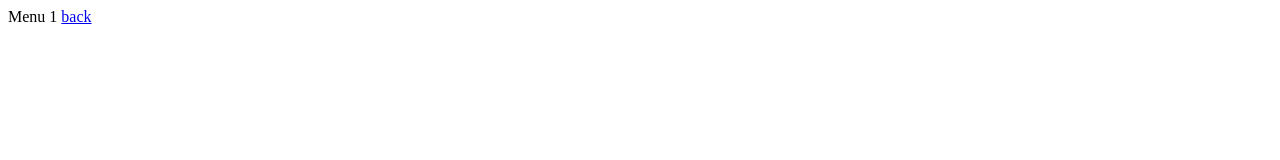
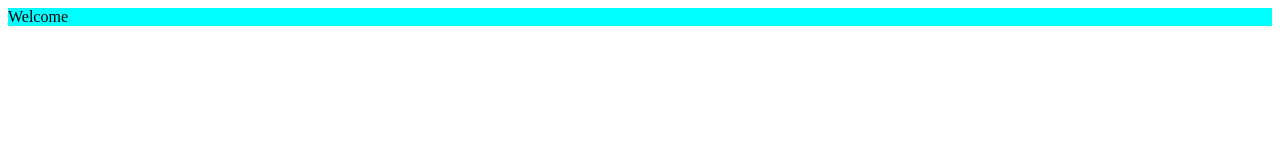
Before and after one commit to mkaanilhan/IT537, a plain HTML site: page menu.html in a window 1280 px wide. Drawn offline with Linux system fonts and the light colour scheme.

Commit message:
31.05 basic selectors

```diff
--- a/menu.html
+++ b/menu.html
@@ -5,13 +5,49 @@
     <meta charset="UTF-8">
     <meta name="viewport" content="width=device-width, initial-scale=1.0">
     <title>Document</title>
+
+    <style>
+        /*
+        öncelik sırası::after
+        inline styling
+        id selector
+        class selector
+        tag selector
+
+        */
+
+        /*
+
+        inline styling
+        head-> style tag'i
+        dış .css dosyası
+
+        */
+
+        /* tag selector */
+        section {
+            background-color: green;
+        }
+
+        /* id selector */
+        #container-id {
+            background-color: red;
+        }
+
+        /* class selector */
+        .container {
+
+            background-color: blue;
+
+        }
+    </style>
 </head>
 
 <body>
 
-    Menu 1
-
-    <a href="/index.html">back</a>
+    <section style='background-color: aqua;' class='container' id='container-id'>
+        Welcome
+    </section>
 </body>
 
 </html>
```
